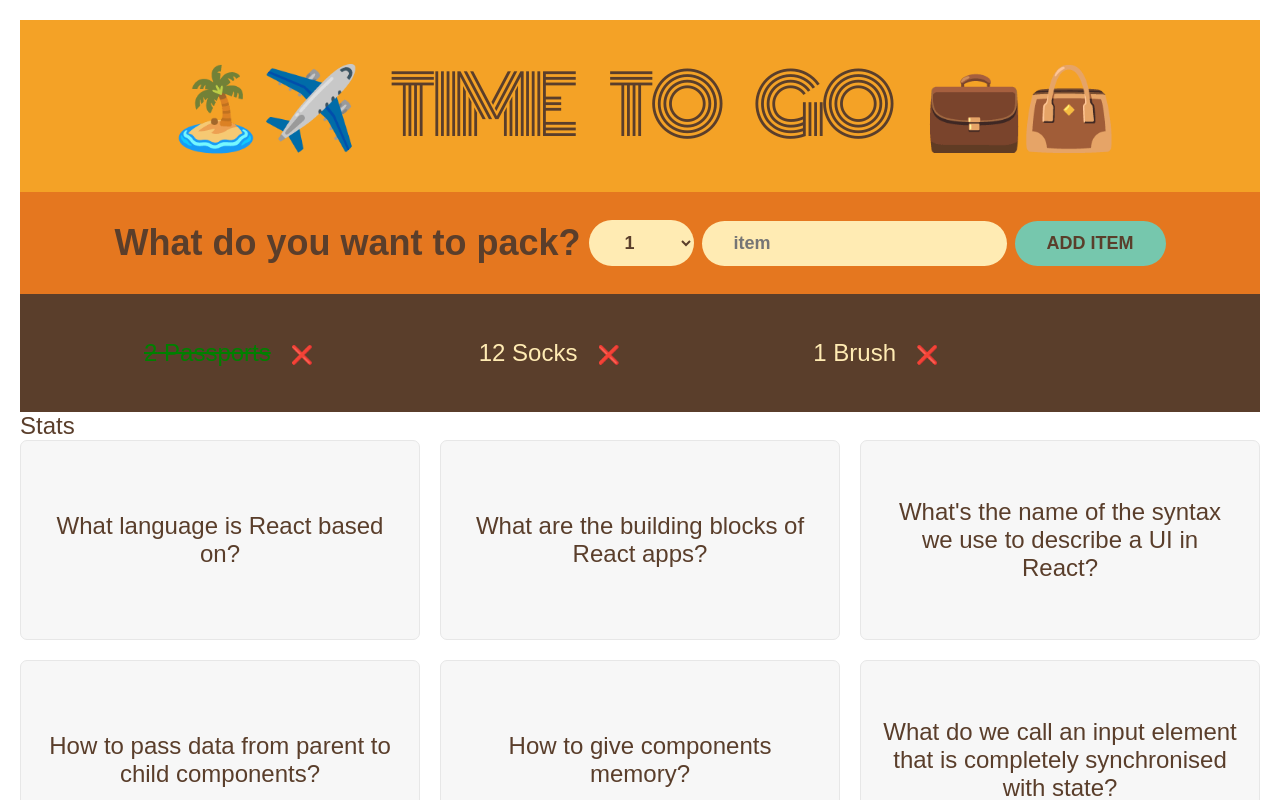
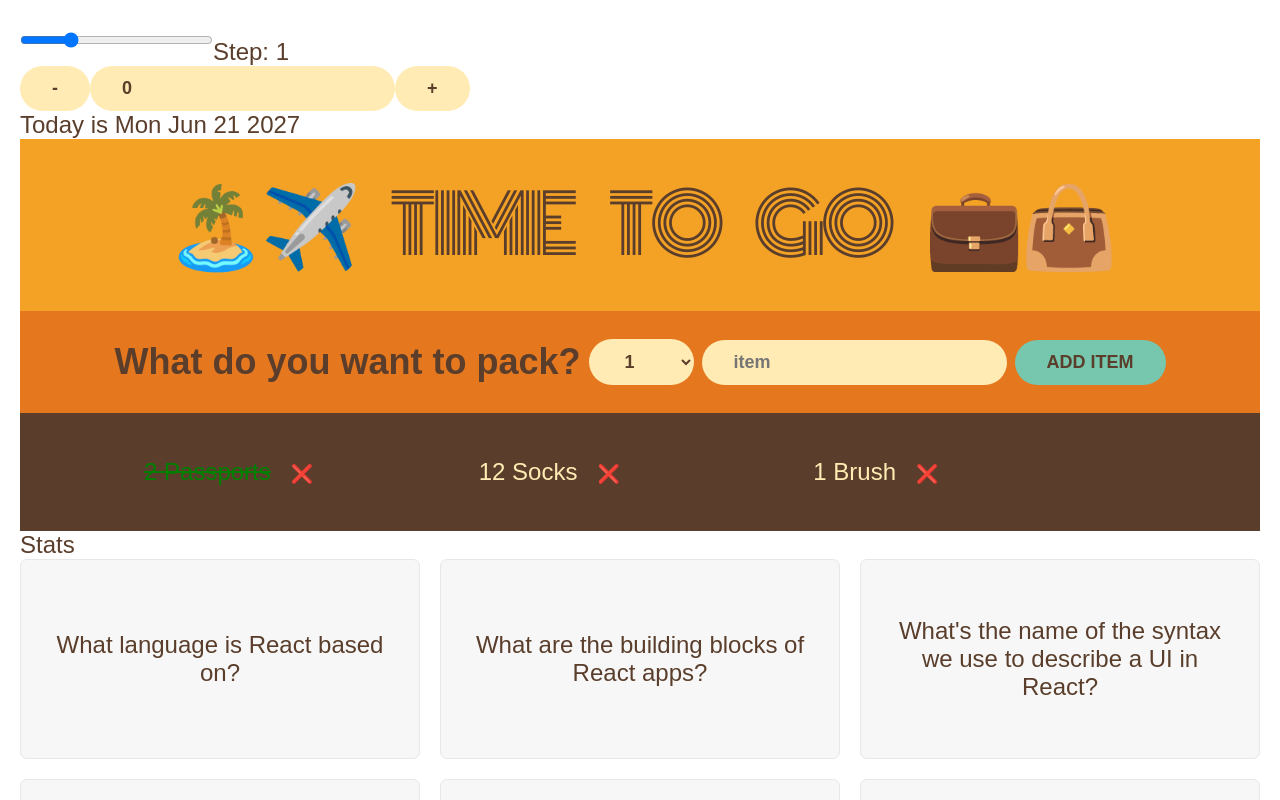
Before and after one commit to Codekazuki/step, a React (Create React App) app: page / in a window 1280 px wide. Shown: the top 800 px of the page. Built offline with nearby package versions, Linux system fonts and the light colour scheme.

Commit message:
date counter

```diff
--- a/src/Date.js
+++ b/src/Date.js
@@ -1,36 +1,58 @@
 import React, { useState } from "react";
 
-const Date = () => {
-  const [step, setStep] = useState(0);
-  const [count, setCount] = useState(1);
-  function handleIncreaseStep() {
-    setStep((s) => s + 1);
-  }
-  function handleDecreaseStep() {
-    setStep((s) => s - 1);
+const DateCounter = () => {
+  const [count, setCount] = useState(0);
+  const [step, setStep] = useState(1);
+
+  function handleReset() {
+    setCount(0);
+    setStep(1);
   }
 
-  function handleIncreaseCount() {
-    setCount((c) => c + step);
-  }
-  function handleDecreaseCount() {
-    setCount((c) => c - step);
-  }
+  const date = new Date("june 21 2027");
+  date.setDate(date.getDate() + count);
 
   return (
-    <section>
+    <div>
       <div>
-        <button onClick={handleDecreaseStep}>-</button>
-        <span> Step:{step}</span>
-        <button onClick={handleIncreaseStep}>+</button>
+        <input
+          type='range'
+          min='0'
+          max='10'
+          value={step}
+          onChange={(e) => setStep(Number(e.target.value))}
+        />
+        <span>Step: {step}</span>
       </div>
+
       <div>
-        <button onClick={handleDecreaseCount}>-</button>
-        <span>Count:{count}</span>
-        <button onClick={handleIncreaseCount}>+</button>
+        <button onClick={() => setCount((c) => c - step)}>-</button>
+        <input
+          type='text'
+          value={count}
+          onChange={(e) => setCount(Number(e.target.value))}
+        />
+        <button onClick={() => setCount((c) => c + step)}>+</button>
       </div>
-    </section>
+
+      <p>
+        <span>
+          {count === 0
+            ? "Today is "
+            : count > 0
+            ? `${count} days from today is `
+            : `${Math.abs(count)} days ago was `}
+        </span>
+        <span>{date.toDateString()}</span>
+      </p>
+
+      {count !== 0 || step !== 1 ? (
+        <div>
+          <button onClick={handleReset}>Reset</button>
+        </div>
+      ) : null}
+    </div>
   );
 };
 
-export default Date;
+export default DateCounter;
--- a/src/index.js
+++ b/src/index.js
@@ -2,7 +2,7 @@
 import ReactDOM from "react-dom/client";
 import "./index.css";
 // import App from "./App";
-// import Date from "./Date";
+import Date from "./Date";
 import Travel from "./Travel";
 import Flashcards from "./Flashcards";
 
@@ -10,7 +10,7 @@
 root.render(
   <React.StrictMode>
     {/* <App /> */}
-    {/* <Date /> */}
+    <Date />
     <Travel />
     <Flashcards />
   </React.StrictMode>
```
